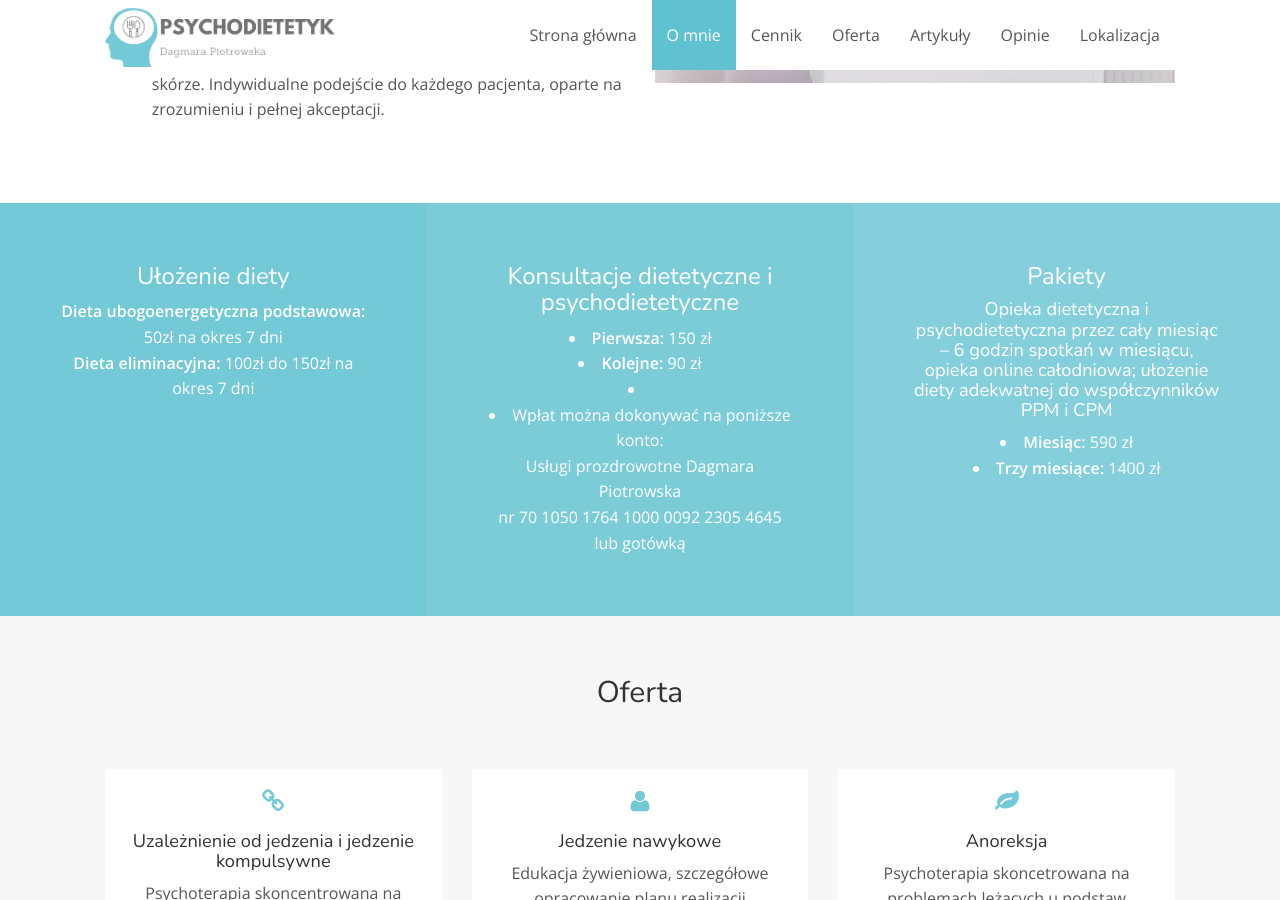
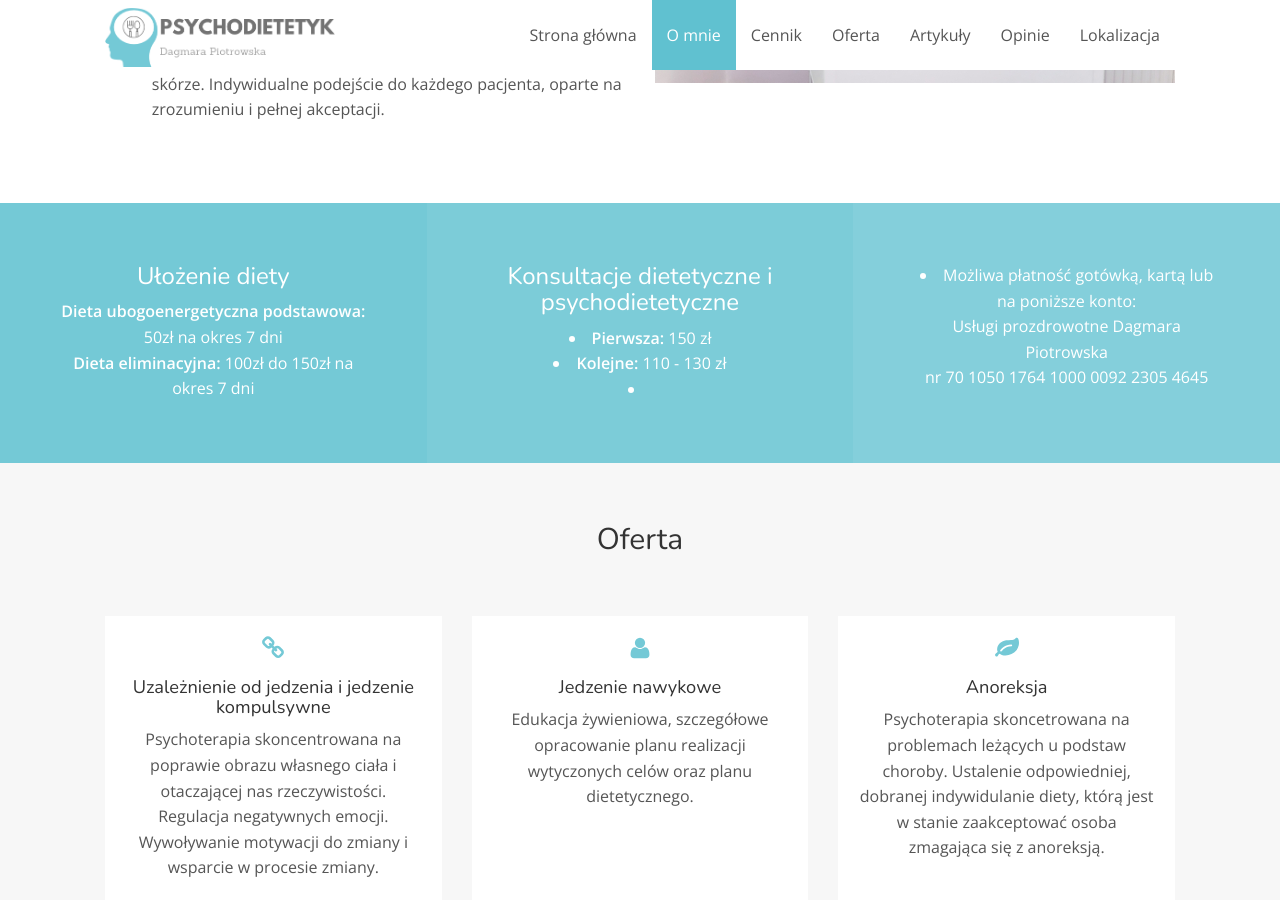
Before and after one commit to dagmarap/dagmarap.github.io, a Jekyll site: the page built from index.html, in a window 1280 px wide and 900 px high, scrolled down 1262 px. Built offline with Jekyll 4.4.1, drawn with Linux system fonts in a browser that asks for light colours; nearby versions of some CDN libraries.

Commit message:
update prices

```diff
--- a/index.html
+++ b/index.html
@@ -129,19 +129,15 @@ meta:
     <div class="col-sm-4">
         <h3>Konsultacje dietetyczne i psychodietetyczne</h3>
         <li><strong>Pierwsza: </strong>150 zł</li>
-        <li><strong>Kolejne: </strong>90 zł</li>
+        <li><strong>Kolejne: </strong>110 - 130 zł</li>
         <li><br></li>
-        <li>Wpłat można dokonywać na poniższe konto: <br>
+
+    </div>
+    <div class="col-sm-4">
+        <li>Możliwa płatność gotówką, kartą lub na poniższe konto:</br>
             Usługi prozdrowotne Dagmara Piotrowska<br>
             nr 70 1050 1764 1000 0092 2305 4645<br>
-            lub gotówką
         </li>
-    </div>
-    <div class="col-sm-4">
-        <h3>Pakiety</h3>
-        <h4 style="color: white;">Opieka dietetyczna i psychodietetyczna przez cały miesiąc – 6 godzin spotkań w miesiącu, opieka online całodniowa; ułożenie diety adekwatnej do współczynników PPM i CPM</h4>
-        <li><strong>Miesiąc: </strong>590 zł</li>
-        <li><strong>Trzy miesiące: </strong>1400 zł</li>
     </div>
 
 </div>
```
